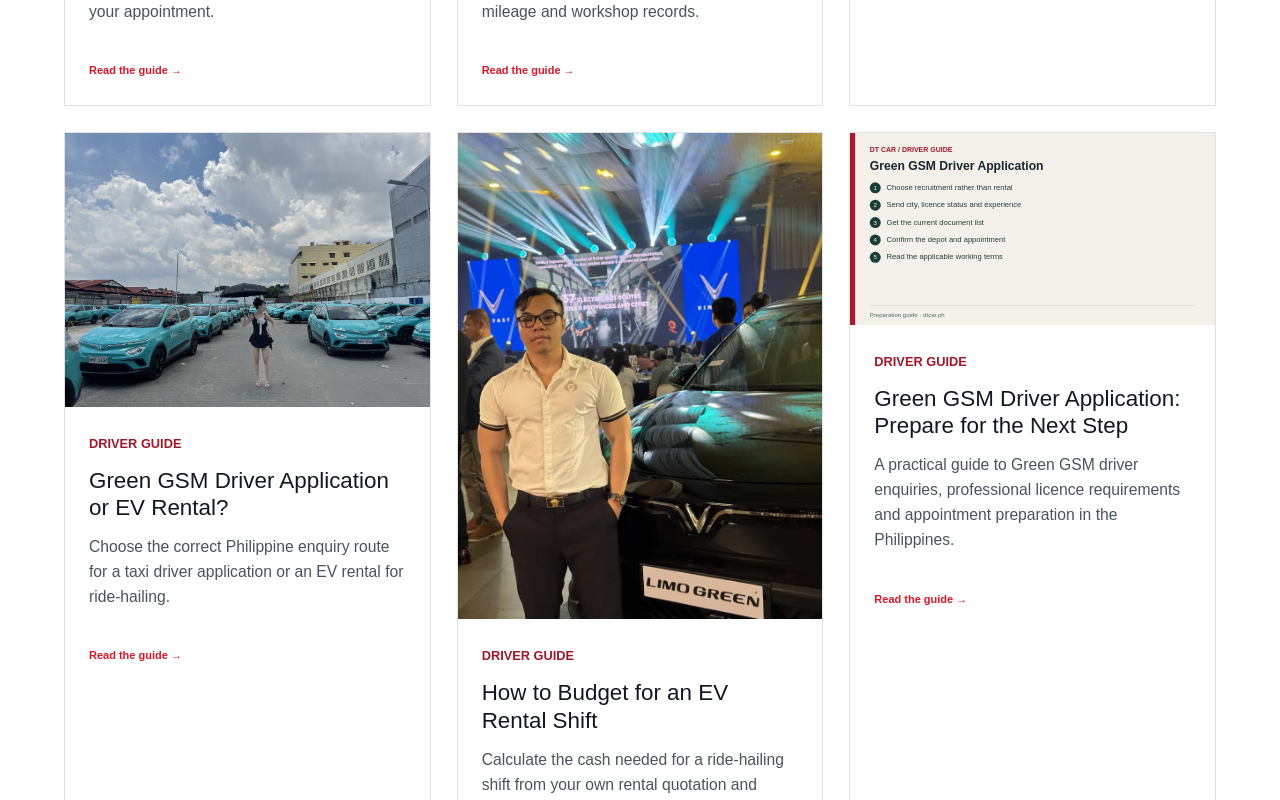
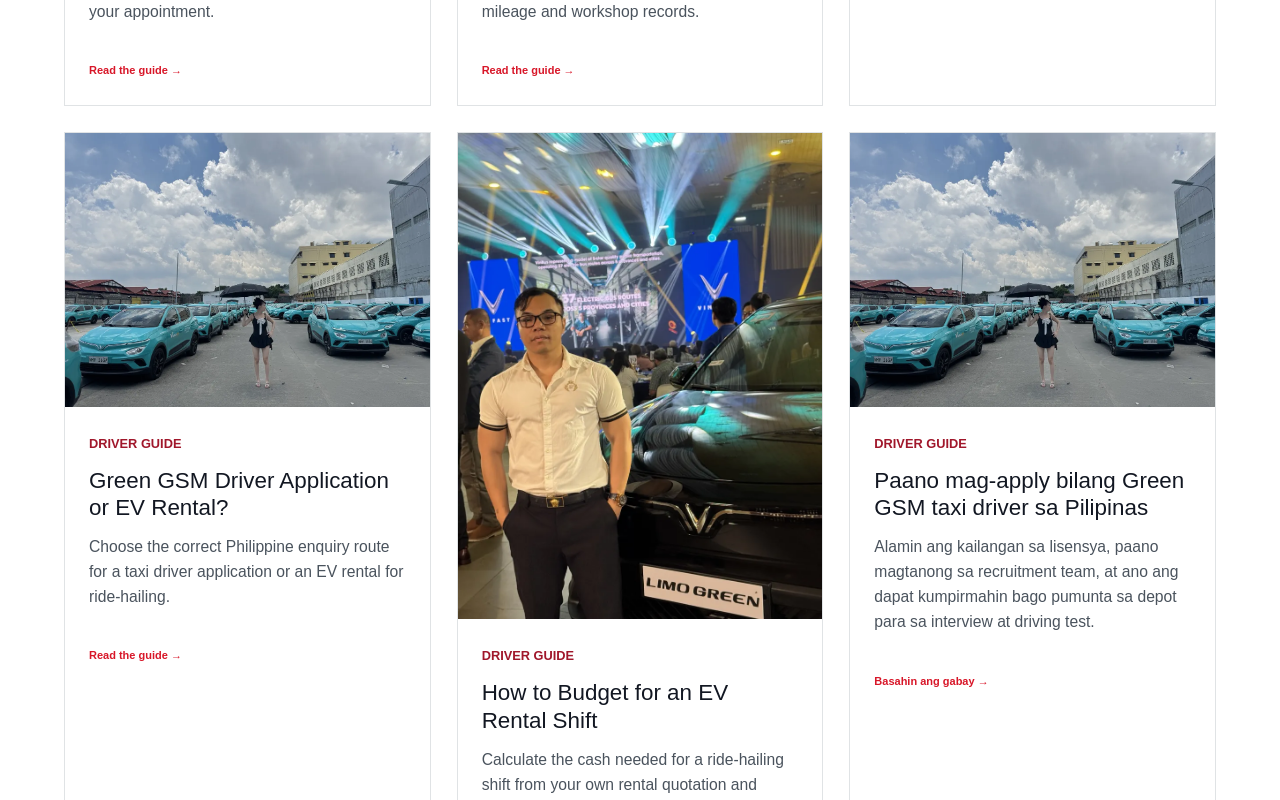
Before and after one commit to tomypddt/dtcar, a Next.js app: page /guides in a window 1280 px wide. Shown: the part 1320-2120 px from the top of the page. Built offline with nearby package versions, Linux system fonts and the light colour scheme.

Commit message:
Publish Filipino taxi driver application guide and route applicants to recruitment

```diff
--- a/app/(en)/guides/[slug]/page.tsx
+++ b/app/(en)/guides/[slug]/page.tsx
@@ -18,6 +18,7 @@ export async function generateMetadata({params}: Props) {
 }
 export default async function GuidePage({params}: Props) {
  const g=getGuide((await params).slug), service=services.find(s=>s.slug===g.service), url=origin+guidePath(g.slug);
+ const filipinoDriverApplication = g.lang === "fil-PH" && g.service === "green-gsm-driver-application";
  const related = guides.filter(other => g.related.includes(other.slug) || other.related.includes(g.slug));
  return <SubPage><JsonLd data={{"@graph":[{"@type":"Article","@id":url+'#article',headline:g.title,description:g.description,mainEntityOfPage:url,url,datePublished:g.date,dateModified:g.date,inLanguage:g.lang,image:[origin+(g.photo ?? `/images/guides/${g.slug}.png`)],author:{"@type":"Organization",name:brand,url:origin+'/about/'},publisher:organization},{"@type":"BreadcrumbList",itemListElement:[{"@type":"ListItem",position:1,name:'Home',item:origin+'/'},{"@type":"ListItem",position:2,name:'Guides',item:origin+'/guides/'},{"@type":"ListItem",position:3,name:g.title,item:url}]}]}}/>
  <article className="serviceGuide knowledgeArticle" lang={g.lang}>
@@ -30,7 +31,7 @@ export default async function GuidePage({params}: Props) {
  {g.sections.map((s,i)=><section id={'section-'+i} key={s.heading}><h2>{s.heading}</h2>{s.paragraphs.map(p=><p key={p}>{p}</p>)}</section>)}
  <section className="takeaway"><h2>{g.lang==='vi'?'Danh sách cần chuẩn bị':g.lang==='fil-PH'?'Checklist bago magpatuloy':'Your preparation checklist'}</h2><ul>{g.checklist.map(c=><li key={c}>{c}</li>)}</ul></section>
  {g.references.length>0&&<section className="sourceList"><h2>{g.lang==='vi'?'Nguồn và thông tin liên quan':g.lang==='fil-PH'?'Mga sanggunian':'Sources and further reading'}</h2><ul>{g.references.map(r=><li key={r.href}><a href={r.href}>{r.label}</a></li>)}</ul><p>Information checked {new Intl.DateTimeFormat('en-GB', {day:'numeric',month:'long',year:'numeric',timeZone:'UTC'}).format(new Date(g.date))}. Confirm current terms before booking or paying.</p></section>}
- <section><h2>{g.lang==='vi'?'Trao đổi với DT Car':g.lang==='fil-PH'?'Kausapin ang DT Car':'Take the next step'}</h2><p>{service?.summary}</p><a className="guideAction" href={g.lang==='vi'?'https://m.me/dtcarphil':g.lang==='fil-PH'?'/business/green-gsm-rental-pasada/':service?.action.href??'mailto:management@dtcar.ph'}>{g.lang==='vi'?'Liên hệ đội tiếng Việt':g.lang==='fil-PH'?'Tingnan ang rental guide':service?.action.label??'Discuss a fleet project'} →</a></section>
+ <section><h2>{g.lang==='vi'?'Trao đổi với DT Car':g.lang==='fil-PH'?'Kausapin ang DT Car':'Take the next step'}</h2><p>{filipinoDriverApplication ? "Para makausap ang DT Car, buksan ang recruitment page at piliin ang contact ng driver recruitment team." : service?.summary}</p><a className="guideAction" href={g.lang==='vi'?'https://m.me/dtcarphil':g.lang==='fil-PH'?servicePath(g.service):service?.action.href??'mailto:management@dtcar.ph'}>{g.lang==='vi'?'Liên hệ đội tiếng Việt':filipinoDriverApplication?'Makipag-ugnayan tungkol sa driver application':g.lang==='fil-PH'?'Tingnan ang rental guide':service?.action.label??'Discuss a fleet project'} →</a></section>
  </div><aside className="guideAside"><h2>DT Car services</h2><ul>{service&&<li><Link href={servicePath(service.slug)}>{service.name}</Link></li>}<li><Link href="/contact/">Contact and language options</Link></li><li><Link href="/tools/ev-cost-calculator/">EV energy cost calculator</Link></li><li><Link href="/guides/">All practical guides</Link></li></ul>{related.length>0&&<div><strong>Related guides</strong>{related.map(r=><Link key={r.slug} href={guidePath(r.slug)}>{r.title}</Link>)}</div>}<div><strong>About these guides</strong><p>Prepared by DT Car Philippines. Manufacturer terms are linked where applicable. <Link href="/editorial-policy/">Read our editorial policy.</Link></p></div></aside></div>
  </article></SubPage>
 }
--- a/app/data/field-guides.json
+++ b/app/data/field-guides.json
@@ -977,5 +977,67 @@
     ],
     "lang": "en-PH",
     "date": "2026-11-25"
+  },
+  {
+    "slug": "paano-mag-apply-green-gsm-taxi-driver",
+    "title": "Paano mag-apply bilang Green GSM taxi driver sa Pilipinas",
+    "description": "Alamin ang kailangan sa lisensya, paano magtanong sa recruitment team, at ano ang dapat kumpirmahin bago pumunta sa depot para sa interview at driving test.",
+    "category": "DRIVER GUIDE",
+    "service": "green-gsm-driver-application",
+    "photo": "/images/web/gsm-fleet.webp",
+    "lang": "fil-PH",
+    "date": "2026-11-25",
+    "summary": "Kung gusto mong magmaneho ng Green GSM taxi, puwede kang magsimula sa opisyal na online application o magtanong sa DT Car tungkol sa recruitment. Ayon sa Green GSM, kailangang 18 taong gulang pataas at may valid na Philippine professional driver’s license. Kumpirmahin ang depot at iskedyul bago bumiyahe.",
+    "sections": [
+      {
+        "heading": "Ano ang kailangan sa aplikante?",
+        "paragraphs": [
+          "Tingnan ang expiry date at uri ng lisensya mo. Kung student permit o non-professional ang hawak mo, ang nakalistang requirement ng Green GSM para sa taxi driver ay professional license. Kung malapit na itong mag-expire, tanungin ang recruitment team kung kailan kailangang magpakita ng updated na lisensya.",
+          "Maghanda ng maikling paglalarawan ng karanasan mo. Halimbawa, sabihin kung anong sasakyan ang minaneho mo, gaano katagal, at aling mga ruta ang pamilyar sa iyo. Binabanggit ng Green GSM ang kaalaman sa ruta at maayos na pakikitungo sa pasahero."
+        ]
+      },
+      {
+        "heading": "Ano ang puwedeng i-message sa DT Car?",
+        "paragraphs": [
+          "Puwede mong kopyahin ito at palitan ang nasa bracket. “Magandang araw po. Gusto kong mag-apply bilang Green GSM taxi driver. Taga-[lungsod] ako at may valid na professional license. May [tagal] akong karanasan sa pagmamaneho. Available ako sa [araw]. Saang depot po ang interview at ano ang kailangan kong dalhin?”",
+          "Sa unang tanong, sapat nang sabihin kung valid ang lisensya. Kapag hiningi na ang kopya, kumpirmahin kung aling opisyal na application channel ang tatanggap nito. Iwasang ilagay ang numero o litrato ng lisensya sa pampublikong comment."
+        ]
+      },
+      {
+        "heading": "Ano ang dapat kumpirmahin bago ang interview?",
+        "paragraphs": [
+          "Humingi ng eksaktong address, landmark o entrance, oras ng pagdating, at listahan ng dokumento para sa schedule mo. May in-person interview at driving test sa prosesong inilathala ng Green GSM. Kung manggagaling ka sa malayo, itanong kung parehong gagawin ang dalawang hakbang sa araw ng appointment.",
+          "Kung may nakita kang post tungkol sa kita o incentive, itanong kung paano ito kinukuwenta para sa shift at lugar na inaalok sa iyo. Hingin ang detalye ng offer bago magdesisyon."
+        ]
+      },
+      {
+        "heading": "Paano mag-follow up pagkatapos mag-apply?",
+        "paragraphs": [
+          "Gamitin ang parehong recruitment conversation. Sabihin kung kailan ka nag-apply o na-interview, aling depot ang nakausap mo, at kung ano ang huling instruction. Itanong kung may kulang na dokumento at kung kailan ang susunod na update. Ang Green GSM ang nagkukumpirma ng assessment at onboarding.",
+          "Kung ang balak mo ay umupa ng EV para sa sariling pasada, piliin ang hiwalay na gabay sa rental sa ibaba. Para sa aplikanteng naghahanap ng trabaho bilang taxi driver, gamitin ang recruitment link."
+        ]
+      }
+    ],
+    "checklist": [
+      "Tingnan kung valid ang professional license.",
+      "Ihanda ang lungsod, karanasan at available na araw.",
+      "Kumpirmahin ang depot, oras at kailangang dokumento.",
+      "Itabi ang confirmation at susunod na instruction."
+    ],
+    "references": [
+      {
+        "label": "Green GSM Pilipinas · gabay sa pag-apply bilang taxi driver",
+        "href": "https://www.greengsm.ph/driver-car"
+      },
+      {
+        "label": "Opisyal na recruitment portal ng Green GSM",
+        "href": "https://driver.greengsm.ph/"
+      }
+    ],
+    "related": [
+      "green-gsm-driver-application-guide",
+      "green-gsm-driver-job-or-ev-rental",
+      "green-gsm-rental-guide-filipino"
+    ]
   }
 ]
```
